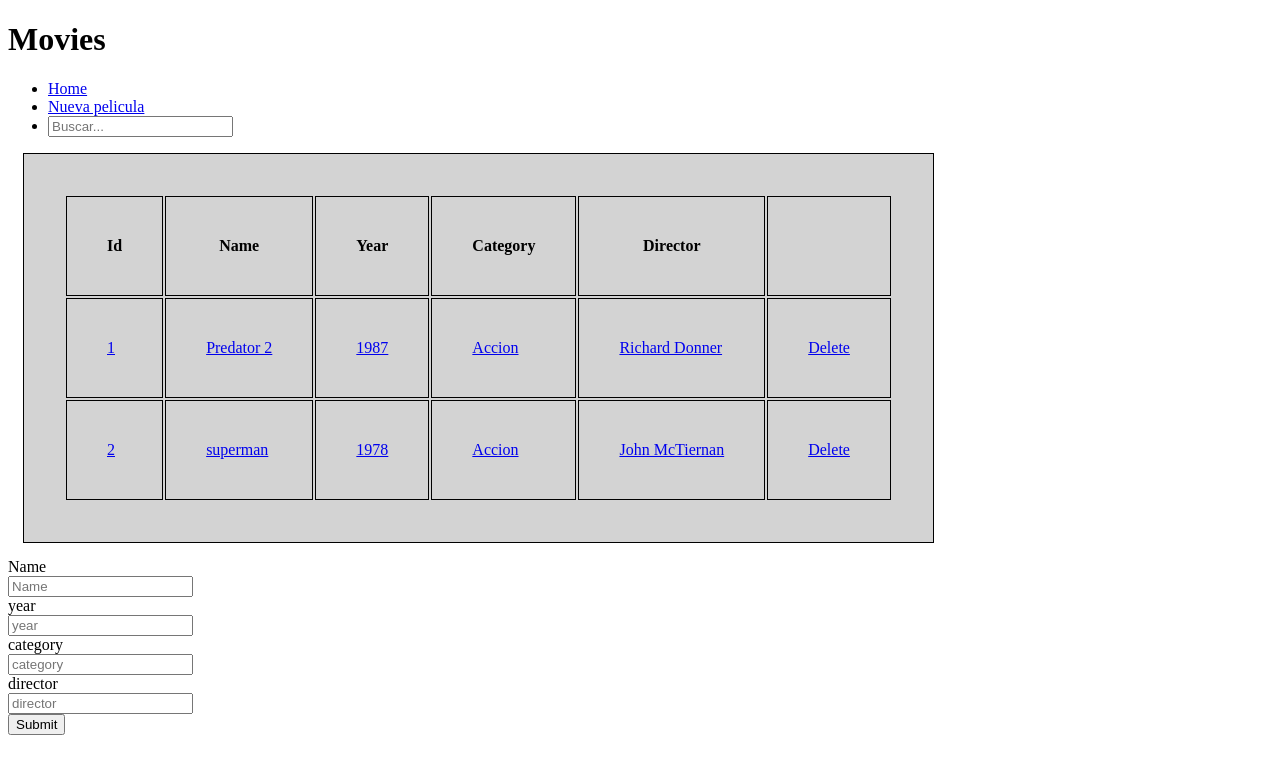
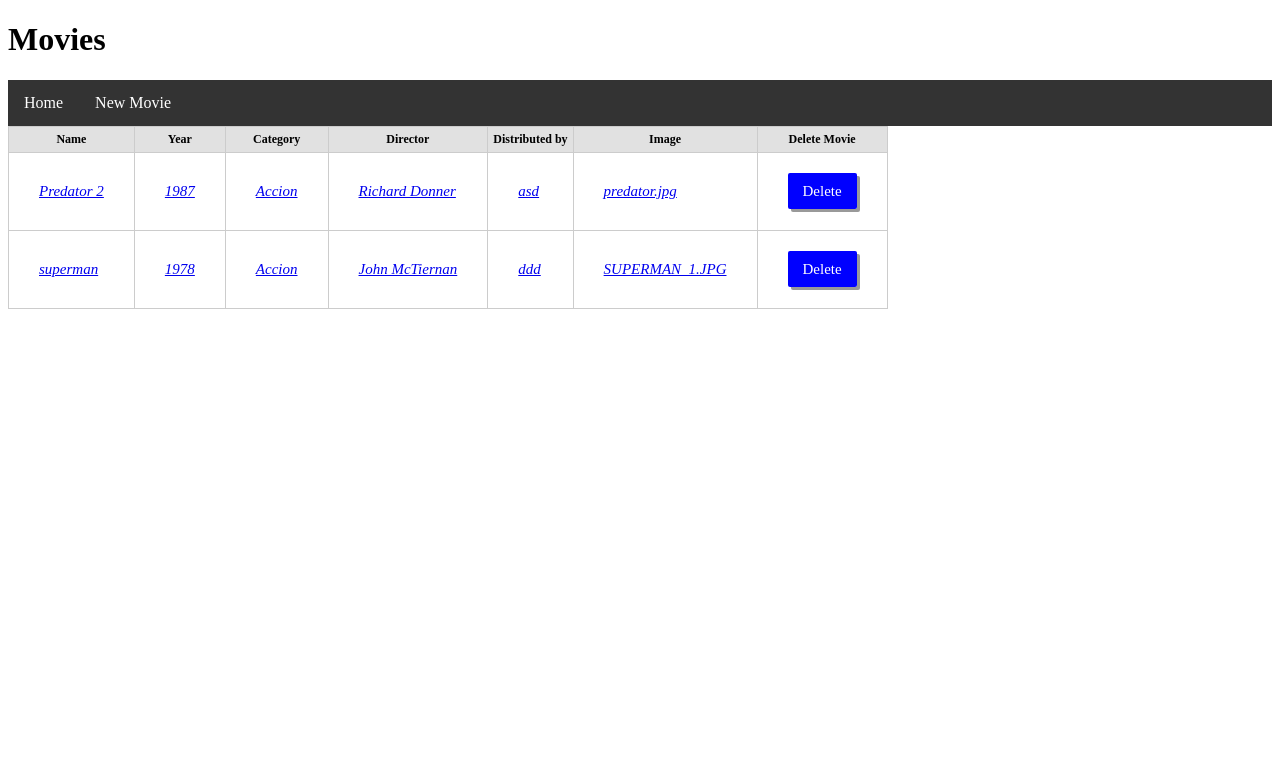
Before and after one commit to anibalASC/moviesoft, a Flask app: page /movies/ in a window 1280 px wide. Shown: the top 774 px of the page. Run offline with Flask 2, Linux system fonts and the light colour scheme; data comes from the database, SQL or seed files in the repository; both versions use the stored data as it was after the commit.

Commit message:
se agrego campos a la base de datos y se agrego subir imagenes

```diff
--- a/app.py
+++ b/app.py
@@ -1,8 +1,17 @@
-from flask import Flask, request, jsonify, render_template, redirect, url_for
+import os
+from flask import Flask, request, render_template, redirect, url_for, send_from_directory
 from flask_sqlalchemy import SQLAlchemy
+from flask_modus import Modus
+from werkzeug.utils import secure_filename
+
+UPLOAD_FOLDER = '/home/anibal/Documentos/projects/moviesoft/static/image'
+ALLOWED_EXTENSIONS = set(['png','jpg','jpeg'])
 
 app = Flask(__name__)
+app.secret_key = b'_5#y2L"F4Q8z\n\xec]/'
 
+app.config['UPLOAD_FOLDER'] = UPLOAD_FOLDER
+# modus = Modus(app)
 app.config['SQLALCHEMY_DATABASE_URI'] = 'sqlite:////home/anibal/Documentos/projects/moviesoft/baseMovie.db'
 db = SQLAlchemy(app)
 
@@ -12,6 +21,8 @@ class Movie(db.Model):
     year = db.Column(db.Integer, unique=False, nullable=False)
     category = db.Column(db.String(80), unique=False, nullable=False)
     director = db.Column(db.String(80), unique=False, nullable=False)
+    distributed  = db.Column(db.String(80), unique=False, nullable=False)
+    image = db.Column(db.String(80), unique=False)
 
     def __repr__(self):
         return '<id:%r>' % self.id
@@ -19,6 +30,10 @@ class Movie(db.Model):
 @app.route('/', methods=['GET', 'POST'])
 def index():
     return render_template('home.html')
+
+@app.route('/newMovie',  methods=['GET', 'POST'])
+def newMovie():
+    return render_template('newMovie.html')
 
                                         ###Add movie###
 @app.route('/movies/', methods=['GET', 'POST'])
@@ -28,7 +43,11 @@ def movie():
         year = request.form['year']
         category = request.form['category']
         director = request.form['director']
-        movie = Movie(name=name, year=year, category=category, director=director)
+        distributed = request.form['distributed']
+        image = request.files['image']
+        image_name = secure_filename(image.filename)
+        image.save(os.path.join(app.config['UPLOAD_FOLDER'], image_name))
+        movie = Movie(name=name, year=year, category=category, director=director, distributed=distributed, image=image_name)
         db.session.add(movie)
         db.session.commit()
         return redirect(url_for('movie'))
@@ -40,7 +59,7 @@ def movie():
 #                                        ###search movie###
 @app.route('/movies/<int:id>', methods=['GET'])
 def search(id):
-    movie_search = Movie.query.filter_by(id=id).first()
+    movie_search = Movie.query.get(id)
     if movie_search:
         return render_template('search.html', movie=movie_search)
     return "pelicula no encontrada"
@@ -54,22 +73,33 @@ def delete(id):
     return redirect(url_for('movie'))
 
 
-
-@app.route('/movies/<int:movie_id>', methods=['GET', 'POST'])
+                                        ###update###
+@app.route('/movies/<int:movie_id>', methods=['GET', 'PATCH'])
 def update(movie_id):
-    movie_update = Movie.query.filter_by(id=movie_id).first()
+    movie_update = Movie.query.get(movie_id)
     if request.method == 'GET':
         return render_template('search.html', movie=movie_update)
-    if movie_update.name != request.form['name']:
-        movie_update.name = request.form['name']
-    if movie_update.name != request.form['year']:
-        movie_update.year = request.form['year']
-    if movie_update.name != request.form['category']:
-        movie_update.category = request.form['category']
-    if movie_update.category != request.form['director']:
-        movie_update.director = request.form['director']
-    db.session.commit()
-    return redirect(url_for('movie'))
+    if request.method == b'PATCH':
+
+        if movie_update.name != request.form['name']:
+            movie_update.name = request.form['name']
+
+        if movie_update.year != request.form['year']:
+            movie_update.year = request.form['year']
+
+        if movie_update.category != request.form['category']:
+            movie_update.category = request.form['category']
+
+        if movie_update.director != request.form['director']:
+            movie_update.director = request.form['director']
+
+        if movie_update.distributed != request.form['distributed']:
+            movie_update.distributed = request.form['distributed']
+
+        if movie_update.image != request.file['image']:
+            movie.update.image = request.file['image']
+        db.session.commit()
+        return redirect(url_for('movie'))
     # return jsonify(database)
 
 
--- a/config_dataBase.py
+++ b/config_dataBase.py
@@ -9,9 +9,11 @@ db = SQLAlchemy(app)
 class Movie(db.Model):
     id = db.Column(db.Integer, primary_key=True)
     name = db.Column(db.String(80), unique=False, nullable=False)
-    year = db.Column(db.Integer, unique=False, nullable=False)
+    year = db.Column(db.DateTime, unique=False, nullable=False)
     category = db.Column(db.String(80), unique=False, nullable=False)
     director = db.Column(db.String(80), unique=False, nullable=False)
+    distributed  = db.Column(db.String(80), unique=False, nullable=False)
+    image = db.Column(db.String(80), unique=False)
 
     def __repr__(self):
         return '<id: %r>' % self.id
--- a/requirements.txt
+++ b/requirements.txt
@@ -1,6 +1,9 @@
 click==6.7
 Flask==1.0.2
+Flask-Modus==0.0.1
+Flask-SQLAlchemy==2.3.2
 itsdangerous==0.24
 Jinja2==2.10
 MarkupSafe==1.0
+SQLAlchemy==1.2.8
 Werkzeug==0.14.1
--- a/static/css/main.css
+++ b/static/css/main.css
@@ -1,75 +1,149 @@
 
-.table, th, td{
+/* .table, th, td{
   border: black 1px solid;
   margin: 15px;
   padding: 40px;
   background-color: lightgrey;
+  font-family: inherit;
+} */
+
+.datosmovie{
+  font-style: italic;
+  font-size: 15px;
+}
+.datosmovie:hover{
+  background-color: blue;
+}
+/* nav{
+  padding:  0px;
+  margin: 0px;
+  background-color: blue;
+} */
+/* Botones */
+.button {
+  /* display: inline-block; */
+  padding: 5px 5px;
+  font-size: 12px;
+  cursor: pointer;
+  text-align: center;
+  text-decoration: none;
+  outline: none;
+  color: #fff;
+  background-color: #001284;
+  border: none;
+  border-radius: 2px;
+  box-shadow: 3px 3px #999;
 }
 
-nav{
-  padding:  0px;
-  margin: 0px;
+.button:hover {background-color: #E8BD0C}
 
+.button:active {
+  background-color: #E8BD0C;
+  box-shadow: 0 5px #E8BD0C;
+  transform: translateY(4px);
 }
-/* nav {
+
+.button_eliminar {
+  /* display: inline-block; */
+  padding: 10px 15px;
+  font-size: 15px;
+  cursor: pointer;
+  text-align: center;
+  text-decoration: none;
+  outline: none;
+  color: #fff;
+  background-color: blue;
+  border: none;
+  border-radius: 2px;
+  box-shadow: 3px 3px #999;
+}
+
+.button_eliminar:hover {background-color: red}
+
+.button_eliminar:active {
+  background-color: #3e8e41;
+  box-shadow: 0 5px #666;
+  transform: translateY(4px);
+}
+
+/* navbar*/
+
+ul {
+    list-style-type: none;
+    margin: 0;
     padding: 0;
-    margin: 0;
     overflow: hidden;
-    background-color: blue;
-    position: fixed;
+    background-color: #333;
+    position: -webkit-sticky; /* Safari */
+    position: sticky;
+    top: 0;
+}
+
+li {
+    float: left;
+}
+
+li a {
+    display: block;
+    color: white;
+    text-align: center;
+    padding: 14px 16px;
+    text-decoration: none;
+}
+
+li a:hover {
+    background-color: #111;
+}
+
+.active {
+    background-color: #4CAF50;
+}
+
+input[type=text] {
     width: 100%;
-}
-nav li{
-    display: flex;
-    justify-content: space-between;
-    flex-direction: row;
-    align-items: center;
-    font-weight: bold;
-    color: white;
-    font-size: 3vh;
-    overflow: hidden;
-}
-nav li:hover {
-    background-color: #000000;
-   transition: 0.5s;
- }
+    padding: 12px 20px;
+    margin: 8px 0;
+    box-sizing: border-box;
+    /* border-style: 0; */
 
- .liNav
- {
-     width: 100%;
-     height: 100%;
-     padding-right: 15px;
-     padding-left: 15px;
-     padding-top: 25px;
- }
+    background-color: #FFFED4;
+    color: black;
 
-     .liSearch:hover {
+  }
 
-         background-color:  #C10000;
-     }
 
-     .liNav:link
-     {
-         text-decoration: none;
-         font-weight: bold;
-         color: white;
-     }
-     .liNav:visited
-     {
-         text-decoration: none;
-         font-weight: bold;
-         color: white;
-     }
-      .lisnav {
-      display: flex;
-      justify-content: flex-end;
-      list-style: none;
-      padding-left: 0;
-      width: 100%;
-      margin: 0;
- }
-  .searchbar {
-      height: 35px;
-      width: 320px;
-      margin: 5px;
-    } */
+
+
+  table {
+      border-collapse: collapse;
+      border: 1px solid #CCC;
+      font-size: 12px;
+
+  }
+
+  th {
+      font-weight: bold;
+      background-color: #E1E1E1;
+      padding:5px;
+      border: 1px solid #CCC;
+  }
+
+  tbody tr:hover td {
+      background-color: #F3F3F3;
+  }
+
+  td {
+      padding: 5px 10px;
+      border: 1px solid #CCC;
+      padding: 30px
+  }
+
+
+
+
+
+
+/* @media screen and (max-width: 600px){
+    ul.listnav li.right,
+    ul.lisnav li {float: none;}
+} */
--- a/templates/index.html
+++ b/templates/index.html
@@ -1,52 +1,44 @@
 {% extends 'base/base.html' %}
 {% block content %}
 <head>
-  <nav>
-     <ul class="lisnav">
-        <li><a href="#" class="liNav">Home</a></li>
-        <li><a href="/movies/" class="liNav">Nueva pelicula</a></li>
-        <li id="liSearch"><input class="searchbar" type="text" placeholder="Buscar..."></li>
+  <body>
+    <nav>
+      <ul class="lisnav">
+        <li><a href="/" class="liNav">Home</a></li>
+        <li><a href="/newMovie" class="liNav">New Movie</a></li>
      </ul>
   </nav>
 </head>
 <table class="table">
   <thead>
     <tr>
-      <th>Id</th>
+      <!-- <th>Id</th> -->
       <th>Name</th>
       <th>Year</th>
       <th>Category</th>
       <th>Director</th>
-      <th></th>
+      <th>Distributed by</th>
+      <th>Image</th>
+      <th>Delete Movie</th>
     </tr>
 
   </thead>
+  <!-- tabla donde se muestran las peliculas registradas-->
   <tbody>
     {% for movie in movies %}
       <tr>
-        <td><a href="/movies/{{movie.id}}">{{ movie.id }}</a></td>
-        <td><a href="/movies/{{movie.id}}">{{ movie.name }}</a></td>
-        <td><a href="/movies/{{movie.id}}">{{ movie.year }}</a></td>
-        <td><a href="/movies/{{movie.id}}">{{ movie.category }}</a></td>
-        <td><a href="/movies/{{movie.id}}">{{ movie.director }}</a></td>
-        <td><a class="delete-botton" href="/movies/delete/{{movie.id}}">Delete</a></td>
+        <!-- <td><a href="/movies/{{movie.id}}">{{ movie.id }}</a></td> -->
+        <td><a class="datosmovie" href="/movies/{{movie.id}}">{{ movie.name }}</a></td>
+        <td><a class="datosmovie" href="/movies/{{movie.id}}">{{ movie.year }}</a></td>
+        <td><a class="datosmovie" href="/movies/{{movie.id}}">{{ movie.category }}</a></td>
+        <td><a class="datosmovie" href="/movies/{{movie.id}}">{{ movie.director }}</a></td>
+        <td><a class="datosmovie" href="/movies/{{movie.id}}">{{ movie.distributed }}</a></td>
+        <td><a class="datosmovie" href="/movies/{{movie.id}}">{{ movie.image }}</a></td>
+        <td><a class="button_eliminar" href="/movies/delete/{{movie.id}}">Delete</a></td>
       </tr>
     {% endfor %}
   </tbody>
 </table>
 
-<body>
-  <form action = '/movies/' method = "POST">
-    <label for = "name">Name</label><br>
-    <input type = "text" name = "name" placeholder = "Name" /><br>
-    <label for = "year">year</label><br>
-    <input type = "text" name = "year" placeholder = "year" /><br>
-    <label for = "category">category</label><br>
-    <input type = "text" name = "category" placeholder = "category" /><br>
-    <label for = "director">director</label><br>
-    <input type = "text" name = "director" placeholder = "director" /><br>
-    <input type = "submit" value = "Submit" />
-  </form>
-
-</body>
+  </body>
 {% endblock %}
```
Also changed, not shown: templates/home.html (+8 -7 lines), templates/newMovie.html (+36 -13 lines), templates/search.html (+26 -12 lines), baseMovie.db, static/image/SUPERMAN_1.JPG (added), static/image/predator.jpg (added).
